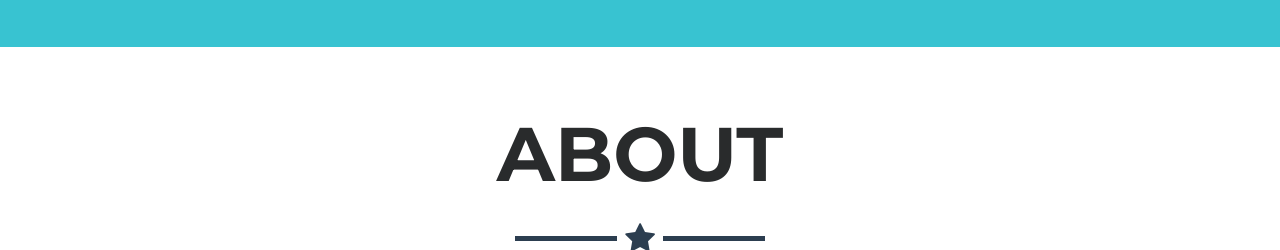
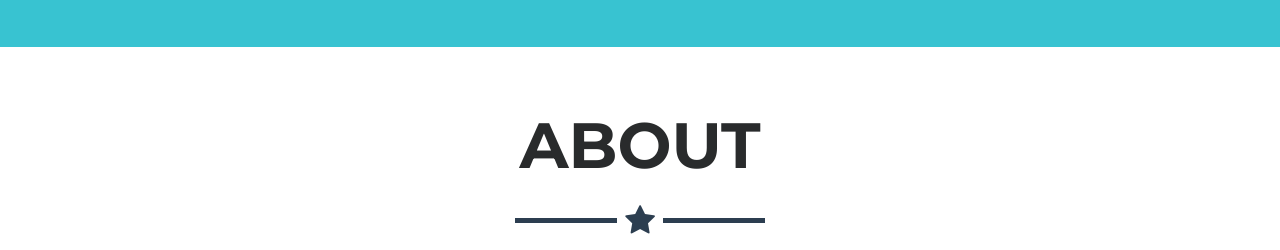
Before and after one commit to suddenlyeva/comp-2910-project, a plain HTML site: page index.html in a window 1280 px wide. Shown: the part 2906-3156 px from the top of the page. Drawn offline with Linux system fonts and the light colour scheme.

Commit message:
Fix adjust about section title size in high resolution

```diff
--- a/web/css/freelancer.css
+++ b/web/css/freelancer.css
@@ -527,6 +527,9 @@ section.manual {
     .section-title {
         font-size: 4.75em;
     }
+    #about .section-title {
+        font-size: 4em;
+    }
     .section-heading {
         font-size: 2em;
     }
```
